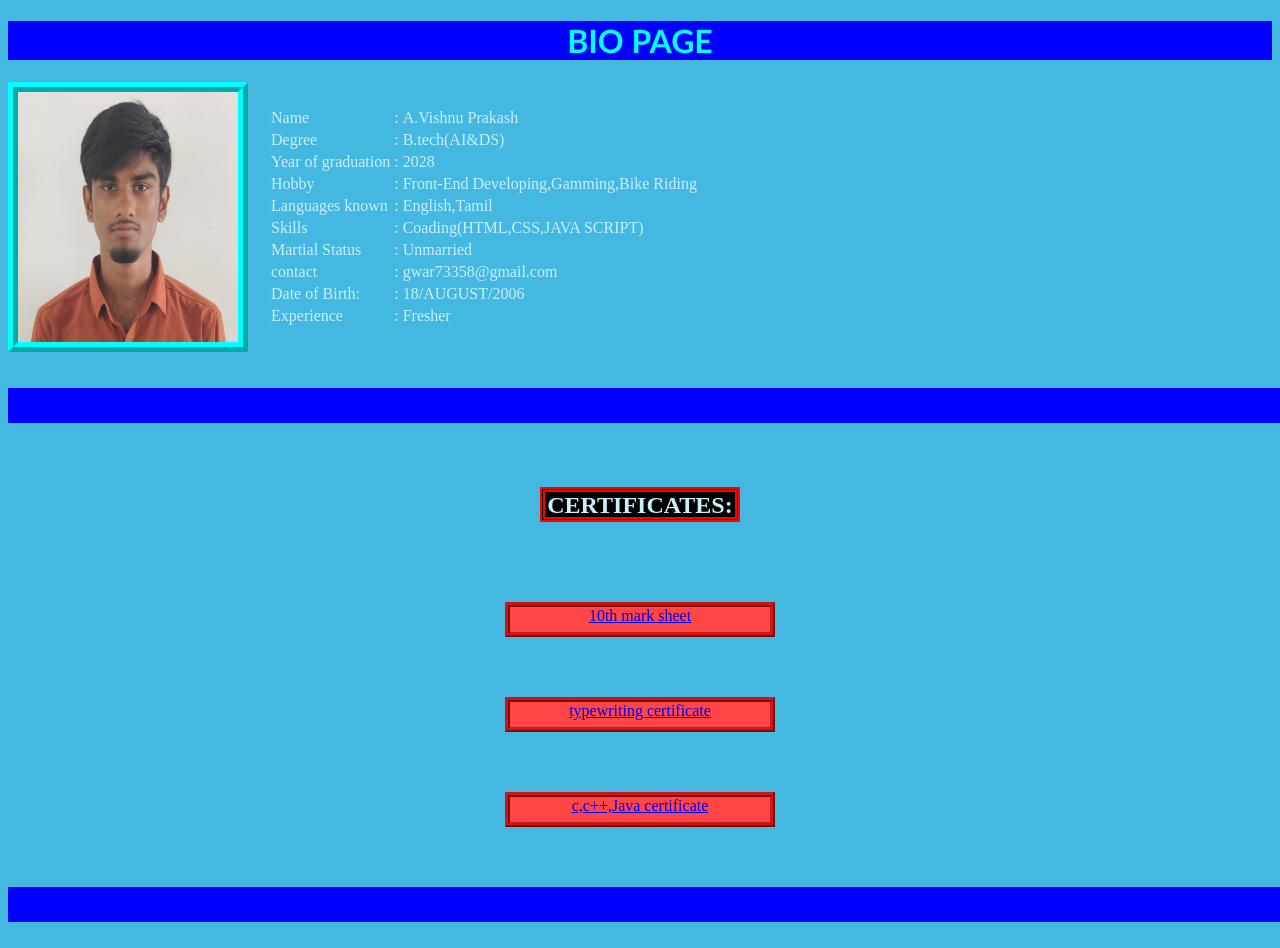
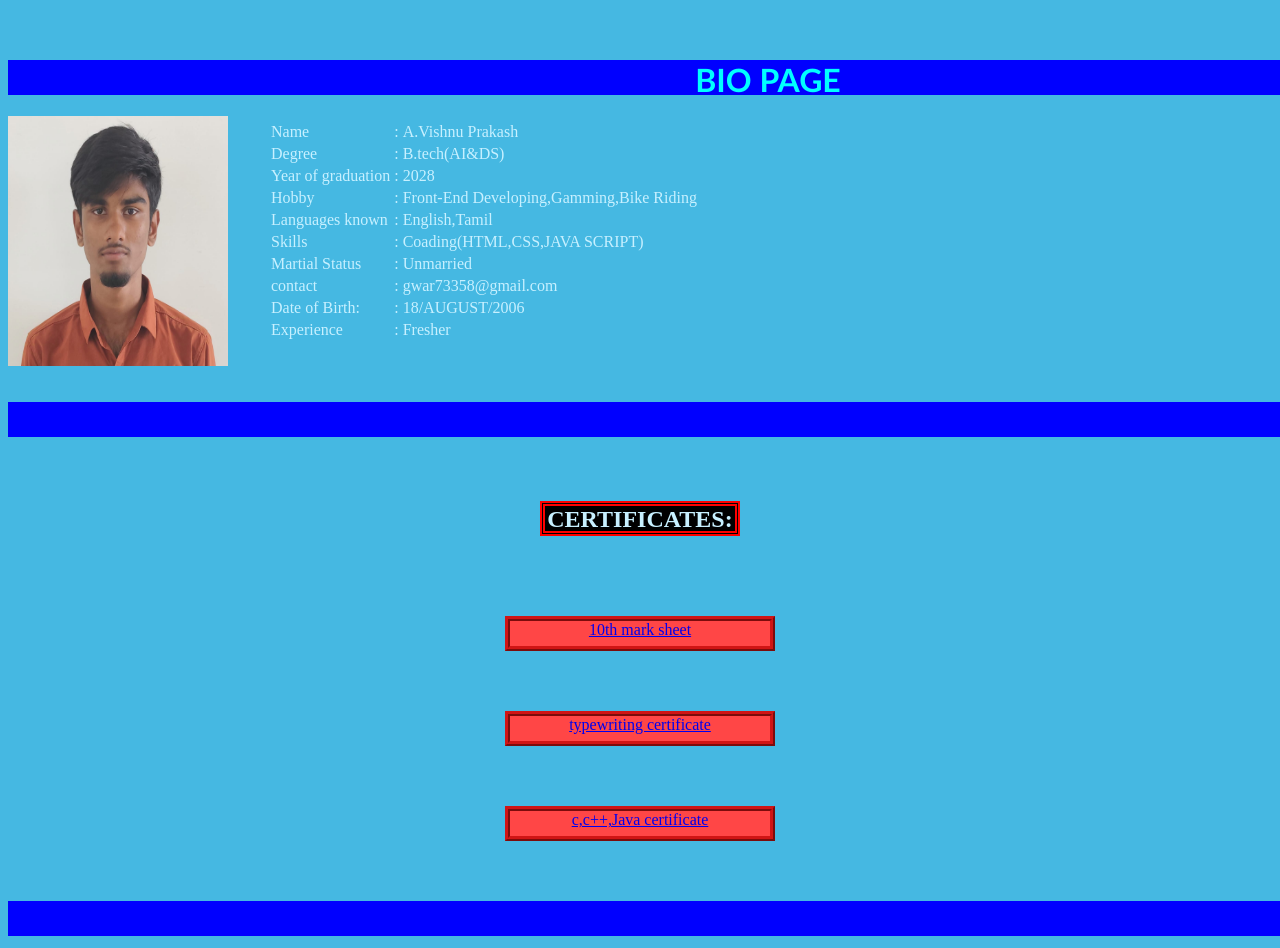
Before and after one commit to vishnucreator46/bio_of_vishnu, a plain HTML site: page index.html in a window 1280 px wide. Shown: the top 948 px of the page. Drawn offline with Linux system fonts and the light colour scheme.

Commit message:
Update biopg.css

```diff
--- a/biopg.css
+++ b/biopg.css
@@ -1,8 +1,13 @@
 .topic{
     background-color: blue;
+    display: inline-block;
+    margin-top: 60px;
+    width: 1520px;
+    height: 35px;
     color: cyan;
     font-family:'Gill Sans', 'Gill Sans MT', Calibri, 'Trebuchet MS', sans-serif;
     display:block;
+}
 }
 
 .image{
```
